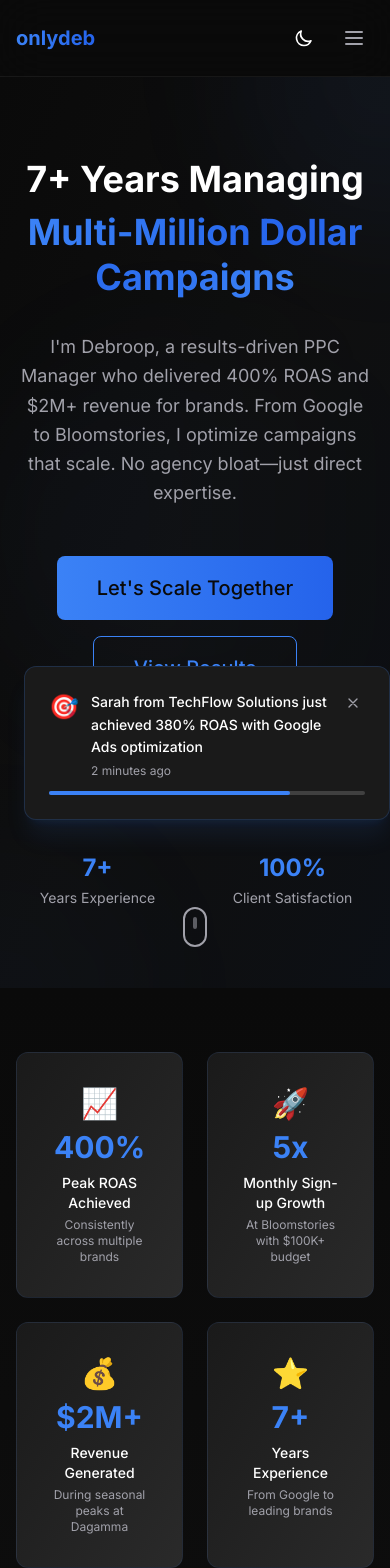
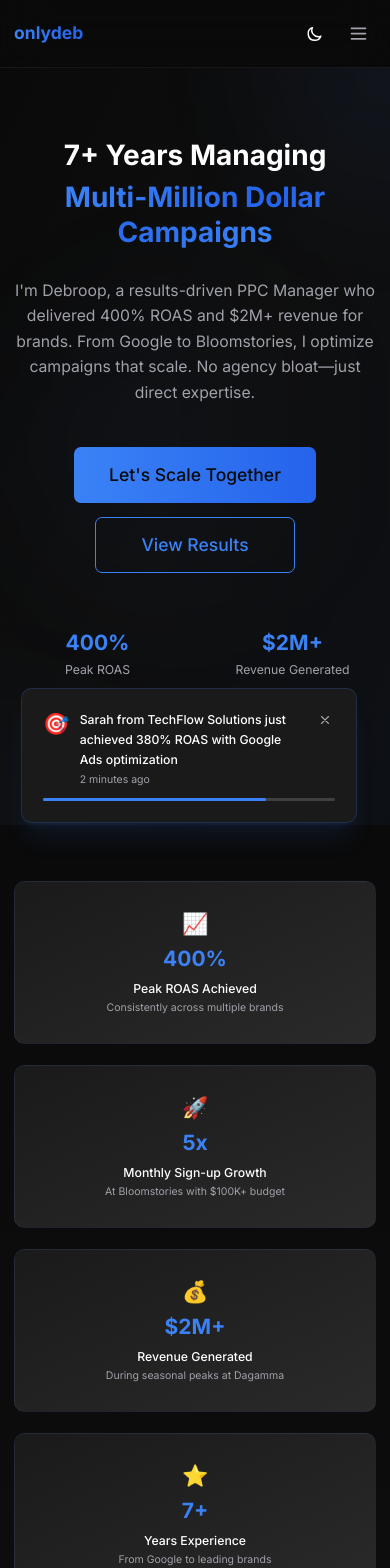
Before and after one commit to deb-onion/performance-operator-website, a Next.js app: page / in a window 390 px wide. Shown: the top 1568 px of the page. Built offline with nearby package versions, Linux system fonts and the light colour scheme.

Commit message:
Fix mobile responsiveness issues - Add viewport meta tag, improve responsive grids, optimize mobile typography and navigation

```diff
--- a/app/about/page.tsx
+++ b/app/about/page.tsx
@@ -197,7 +197,7 @@ export default function AboutPage() {
               Let's discuss how I can bring the same performance that scaled Bloomstories and Dagamma to your campaigns.
             </p>
             <div className="mt-10">
-              <Button href="/work-with-me" size="lg" className="bg-white text-[#0F2E4C] hover:bg-gray-100">
+              <Button href="/work-with-me/" size="lg" className="bg-white text-[#0F2E4C] hover:bg-gray-100">
                 Let's Work Together
               </Button>
             </div>
--- a/app/contact-glass/page.tsx
+++ b/app/contact-glass/page.tsx
@@ -16,7 +16,7 @@ const contactMethods = [
     title: "Strategy Call",
     description: "30-minute call to discuss your goals",
     contact: "Book directly",
-    href: "/work-with-me"
+    href: "/work-with-me/"
   },
   {
     title: "LinkedIn",
@@ -131,7 +131,7 @@ export default function ContactGlassPage() {
             <p className="text-lg text-[#4F4F4F] mb-8 max-w-2xl mx-auto">
               Skip the inbox and book a strategy call directly. We'll discuss your business and see if we're a good fit.
             </p>
-            <Button href="/work-with-me" size="lg">
+            <Button href="/work-with-me/" size="lg">
               Book a Strategy Call
             </Button>
           </div>
--- a/app/globals.css
+++ b/app/globals.css
@@ -102,6 +102,23 @@ body {
   outline-offset: 2px;
 }
 
+/* Mobile-specific improvements */
+@media (max-width: 640px) {
+  html {
+    font-size: 14px;
+  }
+
+  .text-4xl {
+    font-size: 2rem !important;
+    line-height: 2.5rem !important;
+  }
+
+  .text-5xl {
+    font-size: 2.5rem !important;
+    line-height: 3rem !important;
+  }
+}
+
 /* Custom animations */
 @keyframes fadeInUp {
   from {
--- a/app/page.tsx
+++ b/app/page.tsx
@@ -24,13 +24,13 @@ export default function Home() {
         </div>
 
         <div className="space-y-6">
-          <div className="grid grid-cols-2 gap-4">
+          <div className="grid grid-cols-1 sm:grid-cols-2 gap-4">
             <div className="text-center p-4 bg-accent rounded-lg">
-              <div className="text-3xl font-bold text-foreground">5x</div>
+              <div className="text-2xl sm:text-3xl font-bold text-foreground">5x</div>
               <div className="text-sm text-muted-foreground">Sign-up Growth</div>
             </div>
             <div className="text-center p-4 bg-accent rounded-lg">
-              <div className="text-3xl font-bold text-success">350%</div>
+              <div className="text-2xl sm:text-3xl font-bold text-success">350%</div>
               <div className="text-sm text-muted-foreground">ROAS</div>
             </div>
           </div>
@@ -60,13 +60,13 @@ export default function Home() {
         </div>
 
         <div className="space-y-6">
-          <div className="grid grid-cols-2 gap-4">
+          <div className="grid grid-cols-1 sm:grid-cols-2 gap-4">
             <div className="text-center p-4 bg-accent rounded-lg">
-              <div className="text-3xl font-bold text-foreground">$300K+</div>
+              <div className="text-2xl sm:text-3xl font-bold text-foreground">$300K+</div>
               <div className="text-sm text-muted-foreground">Monthly Budget</div>
             </div>
             <div className="text-center p-4 bg-accent rounded-lg">
-              <div className="text-3xl font-bold text-success">$2M+</div>
+              <div className="text-2xl sm:text-3xl font-bold text-success">$2M+</div>
               <div className="text-sm text-muted-foreground">Seasonal Revenue</div>
             </div>
           </div>
@@ -96,13 +96,13 @@ export default function Home() {
         </div>
 
         <div className="space-y-6">
-          <div className="grid grid-cols-2 gap-4">
+          <div className="grid grid-cols-1 sm:grid-cols-2 gap-4">
             <div className="text-center p-4 bg-accent rounded-lg">
-              <div className="text-3xl font-bold text-foreground">400+</div>
+              <div className="text-2xl sm:text-3xl font-bold text-foreground">400+</div>
               <div className="text-sm text-muted-foreground">Accounts/Quarter</div>
             </div>
             <div className="text-center p-4 bg-accent rounded-lg">
-              <div className="text-3xl font-bold text-success">100%</div>
+              <div className="text-2xl sm:text-3xl font-bold text-success">100%</div>
               <div className="text-sm text-muted-foreground">CSAT Score</div>
             </div>
           </div>
@@ -162,11 +162,11 @@ export default function Home() {
       {/* Stats Section */}
       <section className="py-16 md:py-24 bg-gradient-to-b from-background to-secondary/20">
         <Container>
-          <div className="grid grid-cols-2 md:grid-cols-4 gap-6">
+          <div className="grid grid-cols-1 sm:grid-cols-2 lg:grid-cols-4 gap-6">
             {stats.map((stat, index) => (
               <Card key={index} variant="stats" className="text-center hover:scale-105 transition-transform duration-300">
-                <div className="text-3xl mb-2">{stat.icon}</div>
-                <div className="text-3xl font-bold text-primary mb-2">{stat.value}</div>
+                <div className="text-2xl sm:text-3xl mb-2">{stat.icon}</div>
+                <div className="text-2xl sm:text-3xl font-bold text-primary mb-2">{stat.value}</div>
                 <div className="text-sm font-medium text-foreground mb-1">{stat.label}</div>
                 <div className="text-xs text-muted-foreground">{stat.description}</div>
               </Card>
@@ -251,7 +251,7 @@ export default function Home() {
           </div>
 
           <div className="text-center mt-12">
-            <Button href="/results" variant="gradient" size="lg">
+            <Button href="/results/" variant="gradient" size="lg">
               View All Case Studies
             </Button>
           </div>
@@ -281,10 +281,10 @@ export default function Home() {
               Let's discuss how I can bring the same results-driven approach to your campaigns. Direct access, proven results.
             </p>
             <div className="flex flex-col sm:flex-row gap-4 justify-center">
-              <Button href="/work-with-me" variant="gradient" size="xl">
+              <Button href="/work-with-me/" variant="gradient" size="xl">
                 Let's Work Together
               </Button>
-              <Button href="/results" variant="outline" size="xl">
+              <Button href="/results/" variant="outline" size="xl">
                 View Results
               </Button>
             </div>
--- a/app/results/page.tsx
+++ b/app/results/page.tsx
@@ -294,7 +294,7 @@ export default function ResultsPage() {
               Let's discuss how I can bring the same expertise that scaled Bloomstories and Dagamma to your campaigns.
             </p>
             <div className="mt-10">
-              <Button href="/work-with-me" size="lg" className="bg-white text-[#0F2E4C] hover:bg-gray-100">
+              <Button href="/work-with-me/" size="lg" className="bg-white text-[#0F2E4C] hover:bg-gray-100">
                 Book Your Strategy Call
               </Button>
             </div>
--- a/app/services/page.tsx
+++ b/app/services/page.tsx
@@ -154,7 +154,7 @@ export default function ServicesPage() {
                   <p className="text-[#4F4F4F]">{service.results}</p>
                 </div>
 
-                <Button href="/work-with-me" className="w-full">
+                <Button href="/work-with-me/" className="w-full">
                   Get Started
                 </Button>
               </Card>
@@ -290,7 +290,7 @@ export default function ServicesPage() {
               </div>
 
               <div className="mt-8 pt-6 border-t border-[#E5E5E5]">
-                <Button href="/work-with-me" className="w-full" size="lg">
+                <Button href="/work-with-me/" className="w-full" size="lg">
                   Book a Strategy Call
                 </Button>
                 <p className="text-center text-sm text-[#828282] mt-3">
@@ -312,7 +312,7 @@ export default function ServicesPage() {
               Let's discuss how I can bring the same performance-driven approach to your campaigns.
             </p>
             <div className="mt-10">
-              <Button href="/work-with-me" size="lg" className="bg-white text-[#0F2E4C] hover:bg-gray-100">
+              <Button href="/work-with-me/" size="lg" className="bg-white text-[#0F2E4C] hover:bg-gray-100">
                 Book a Strategy Call
               </Button>
             </div>
--- a/components/sections/Hero.tsx
+++ b/components/sections/Hero.tsx
@@ -49,7 +49,7 @@ export default function Hero({ headline, subheadline, cta, ctaHref }: HeroProps)
               {cta}
             </Button>
             <Button
-              href="/results"
+              href="/results/"
               variant="outline"
               size="xl"
               className="min-w-[200px]"
--- a/components/ui/LeadMagnet.tsx
+++ b/components/ui/LeadMagnet.tsx
@@ -69,10 +69,10 @@ export default function LeadMagnet({
             I'll be in touch within 24 hours with your audit results.
           </p>
           <div className="flex flex-col sm:flex-row gap-4 justify-center">
-            <Button href="/results" variant="outline">
+            <Button href="/results/" variant="outline">
               View Case Studies
             </Button>
-            <Button href="/about" variant="ghost">
+            <Button href="/about/" variant="ghost">
               Learn More About Me
             </Button>
           </div>
--- a/lib/seo.ts
+++ b/lib/seo.ts
@@ -3,6 +3,7 @@ import { Metadata } from 'next';
 export const defaultMetadata: Metadata = {
   title: 'onlydeb | Performance Marketing Specialist | 7+ Years Google Ads & Meta Ads Expert',
   description: '7+ years PPC Manager managing multi-million dollar campaigns. Achieved 400% ROAS, 47% CPC reduction. Google Ads & Meta Ads specialist for scaling brands.',
+  viewport: 'width=device-width, initial-scale=1',
   keywords: [
     'PPC Manager',
     'Google Ads',
```
